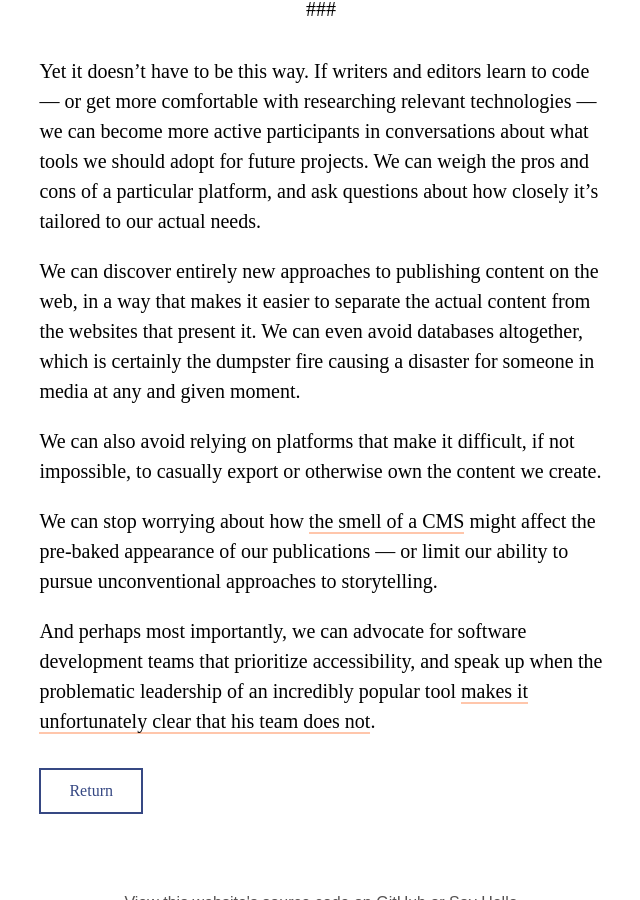
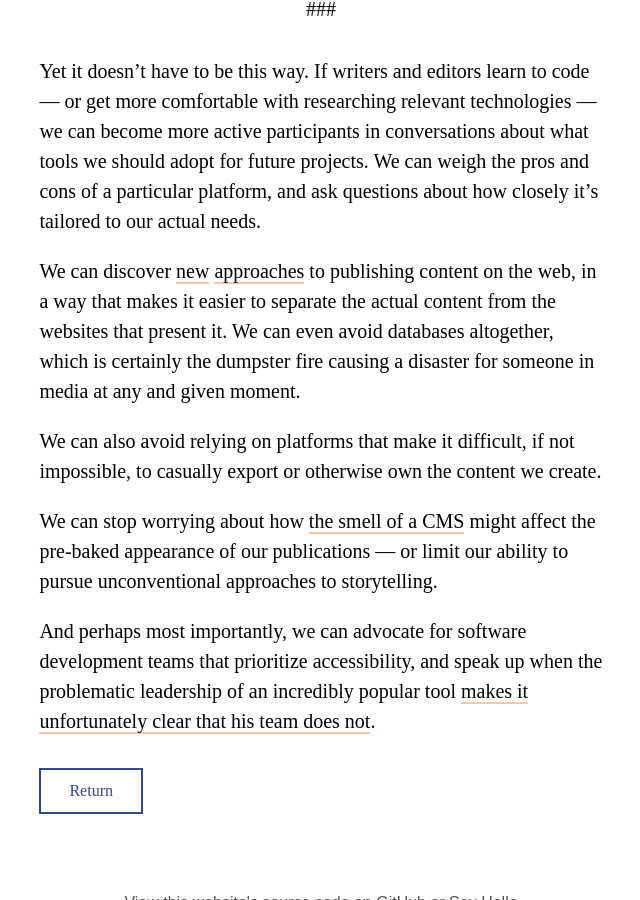
Before and after one commit to tinykite/tinykite.github.io, a Jekyll site: the page built from _posts/2019-01-12-rethinking-publishing.md, in a window 1280 px wide and 900 px high, scrolled down 2430 px. Shown: the whole window, without its empty margins (319-959 px from the left). Built offline with Jekyll 4.4.1, drawn with Linux system fonts in a browser that asks for light colours; some web fonts are replaced.

Commit message:
content: add links to JAMstack tools

```diff
--- a/_posts/2019-01-12-rethinking-publishing.md
+++ b/_posts/2019-01-12-rethinking-publishing.md
@@ -37,7 +37,7 @@ The Wordpress website that followed wasn’t much better. So I don’t blame any
 
 Yet it doesn’t have to be this way. If writers and editors learn to code — or get more comfortable with researching relevant technologies — we can become more active participants in conversations about what tools we should adopt for future projects. We can weigh the pros and cons of a particular platform, and ask questions about how closely it's tailored to our actual needs.
 
-We can discover entirely new approaches to publishing content on the web, in a way that makes it easier to separate the actual content from the websites that present it. We can even avoid databases altogether, which is certainly the dumpster fire causing a disaster for someone in media at any and given moment.
+We can discover [new](https://www.siteleaf.com/) [approaches](https://www.vapid.com/) to publishing content on the web, in a way that makes it easier to separate the actual content from the websites that present it. We can even avoid databases altogether, which is certainly the dumpster fire causing a disaster for someone in media at any and given moment.
 
 We can also avoid relying on platforms that make it difficult, if not impossible, to casually export or otherwise own the content we create.
 
```
